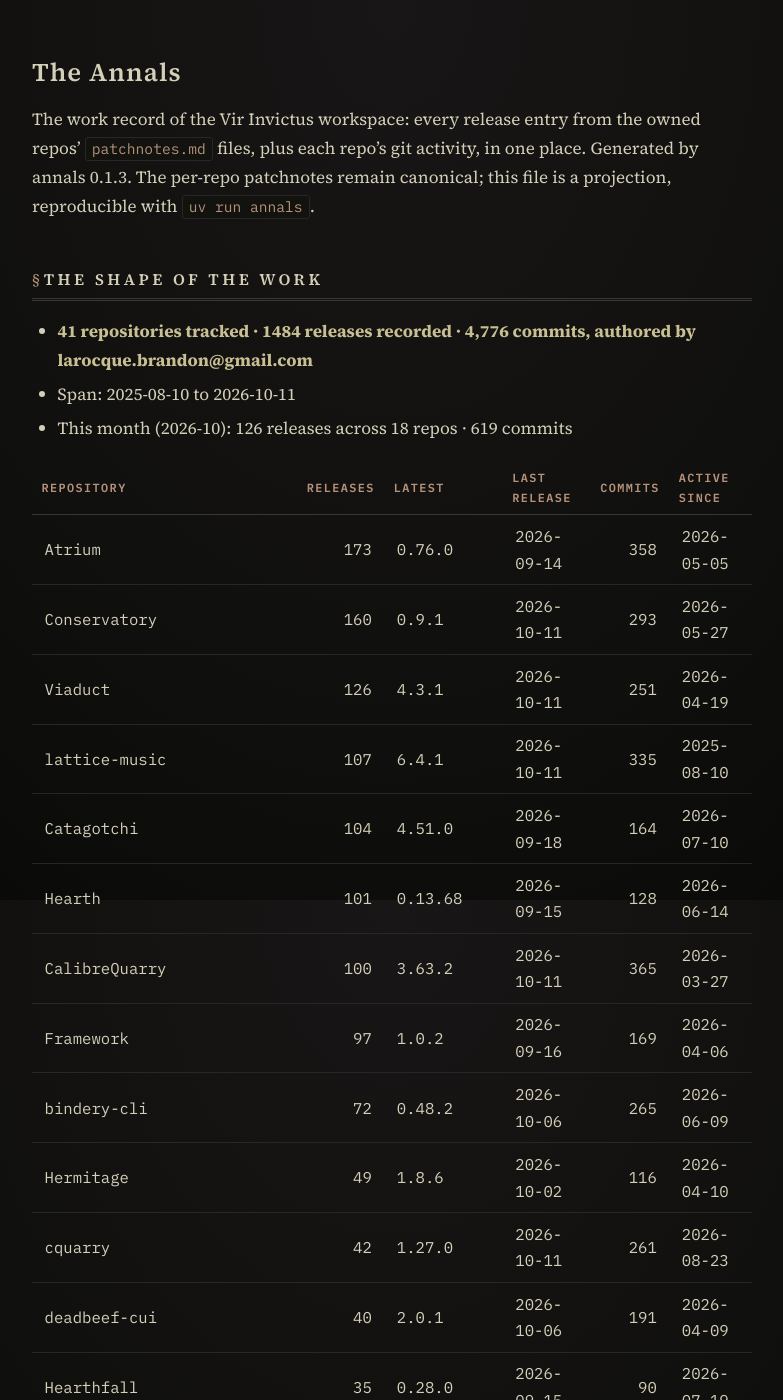
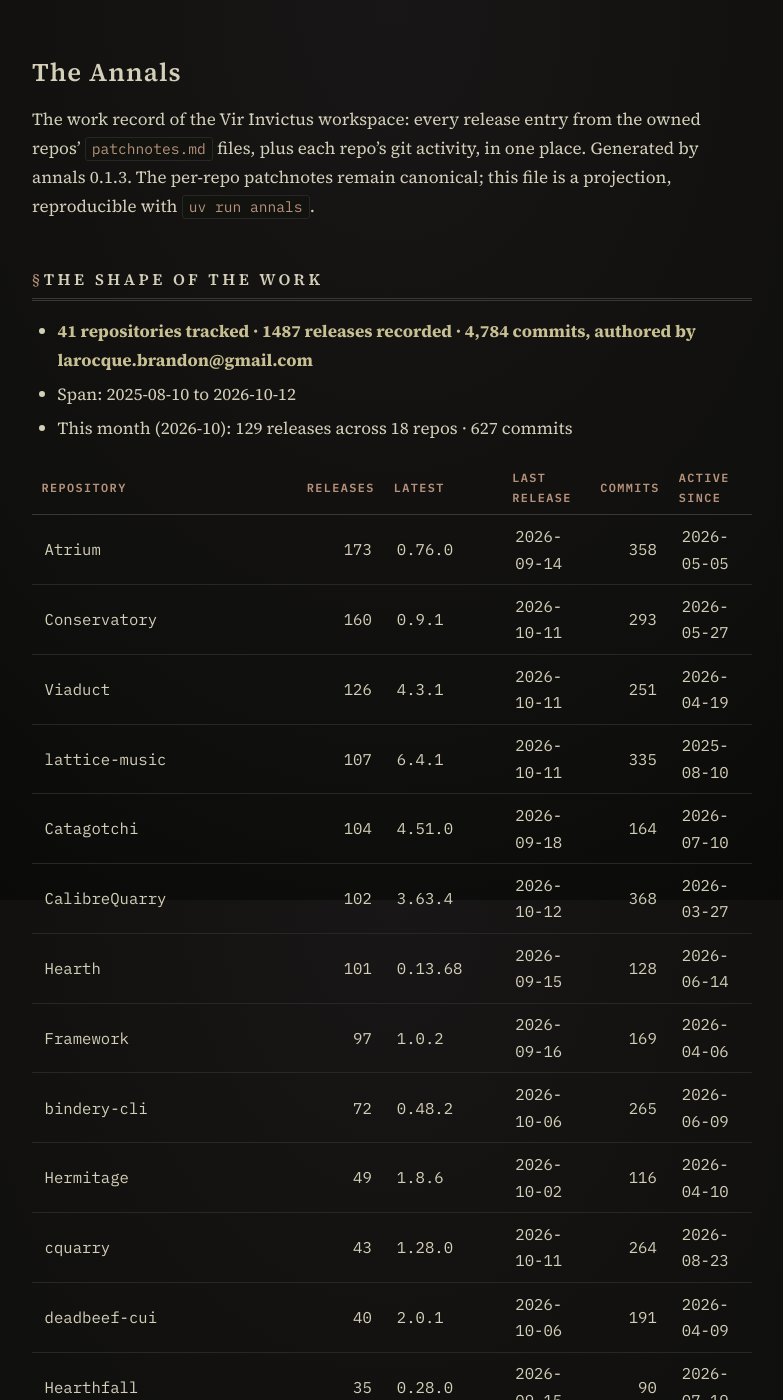
Before and after one commit to VirInvictus/VirInvictus.github.io, a Jekyll site: the page built from patchnotes.md, in a window 1280 px wide and 1400 px high. Shown: the whole window, without its empty margins (248-1031 px from the left). Built offline with Jekyll 4.4.1, drawn with Linux system fonts in a browser that asks for light colours; some of the changed text lies outside the part shown.

Commit message:
docs: annals refresh, 2026-10-12

````diff
--- a/patchnotes.md
+++ b/patchnotes.md
@@ -15,9 +15,9 @@ remain canonical; this file is a projection, reproducible with
 
 ## The shape of the work
 
-- **41 repositories tracked · 1484 releases recorded · 4,776 commits, authored by larocque.brandon@gmail.com**
-- Span: 2025-08-10 to 2026-10-11
-- This month (2026-10): 126 releases across 18 repos · 619 commits
+- **41 repositories tracked · 1487 releases recorded · 4,784 commits, authored by larocque.brandon@gmail.com**
+- Span: 2025-08-10 to 2026-10-12
+- This month (2026-10): 129 releases across 18 repos · 627 commits
 
 | Repository | Releases | Latest | Last release | Commits | Active since |
 |---|---:|---|---|---:|---|
@@ -26,12 +26,12 @@ remain canonical; this file is a projection, reproducible with
 | Viaduct | 126 | 4.3.1 | 2026-10-11 | 251 | 2026-04-19 |
 | lattice-music | 107 | 6.4.1 | 2026-10-11 | 335 | 2025-08-10 |
 | Catagotchi | 104 | 4.51.0 | 2026-09-18 | 164 | 2026-07-10 |
+| CalibreQuarry | 102 | 3.63.4 | 2026-10-12 | 368 | 2026-03-27 |
 | Hearth | 101 | 0.13.68 | 2026-09-15 | 128 | 2026-06-14 |
-| CalibreQuarry | 100 | 3.63.2 | 2026-10-11 | 365 | 2026-03-27 |
 | Framework | 97 | 1.0.2 | 2026-09-16 | 169 | 2026-04-06 |
 | bindery-cli | 72 | 0.48.2 | 2026-10-06 | 265 | 2026-06-09 |
 | Hermitage | 49 | 1.8.6 | 2026-10-02 | 116 | 2026-04-10 |
-| cquarry | 42 | 1.27.0 | 2026-10-11 | 261 | 2026-08-23 |
+| cquarry | 43 | 1.28.0 | 2026-10-11 | 264 | 2026-08-23 |
 | deadbeef-cui | 40 | 2.0.1 | 2026-10-06 | 191 | 2026-04-09 |
 | Hearthfall | 35 | 0.28.0 | 2026-09-15 | 90 | 2026-07-19 |
 | Colophon | 33 | 2.6.0 | 2026-09-15 | 97 | 2026-07-03 |
@@ -78,11 +78,11 @@ remain canonical; this file is a projection, reproducible with
 | 2026-07 | ▇▇▇▇▇▇▇▇▇▇▇▇ 154 | ▇▇▇▇▇▇▇▇ 476 |
 | 2026-08 | ▇▇▇▇▇▇▇▇▇▇▇▇▇ 165 | ▇▇▇▇▇▇▇▇▇▇▇▇▇ 776 |
 | 2026-09 | ▇▇▇▇▇▇▇▇▇▇▇▇▇▇▇▇▇▇▇▇▇▇▇▇▇▇▇▇ 350 | ▇▇▇▇▇▇▇▇▇▇▇▇▇▇▇▇▇▇▇▇▇▇▇▇▇▇▇▇ 1,729 |
-| 2026-10 | ▇▇▇▇▇▇▇▇▇▇ 126 | ▇▇▇▇▇▇▇▇▇▇ 619 |
+| 2026-10 | ▇▇▇▇▇▇▇▇▇▇ 129 | ▇▇▇▇▇▇▇▇▇▇ 627 |
 
 ## The languages
 
-423,478 lines of code · 27 languages · 40 repos
+424,678 lines of code · 27 languages · 40 repos
 
 ```
 ████████████████▓▓▓▓▓▓▓▓▓▓▓▓▓▓▒▒▒▒▒░░···
@@ -111,6 +111,8 @@ remain canonical; this file is a projection, reproducible with
 
 #### October 2026
 
+- **10-12 · CalibreQuarry 3.63.4** · The cquarry 1.28.0 floor (the entity case-change wave)
+- **10-11 · CalibreQuarry 3.63.3** · The identifier-set convergence pass (the #11 reopen: the writer side)
 - **10-11 · CalibreQuarry 3.63.2** · The cquarry 1.27.0 floor (the author display-form parity wave)
 - **10-11 · CalibreQuarry 3.63.1** · The cquarry 1.26.3 floor (issue #12)
 - **10-11 · CalibreQuarry 3.63.0** · fetch_library_codes: placeholder classifications read as a miss (issue #10)
@@ -118,6 +120,7 @@ remain canonical; this file is a projection, reproducible with
 - **10-11 · CalibreQuarry 3.62.1** · check_pdf: a hung battery degrades per file (issue #8)
 - **10-11 · Conservatory 0.9.1** · the browse follow-ups
 - **10-11 · Viaduct 4.3.1** · proxied Slashdot, numeric titles
+- **10-11 · cquarry 1.28.0** · The entity case-change wave (issue #6)
 - **10-11 · cquarry 1.27.0** · The author display-form parity wave (the three issue #5 follow-ups)
 - **10-11 · cquarry 1.26.3** · set_authors resolves piped author rows instead of colliding with them (issue #5)
 - **10-11 · lattice-music 6.4.1** · The rating-protection guard: --apply refuses a protected tree
@@ -1251,7 +1254,7 @@ that are not this workspace's work.
 | 2-kobo-style-sleepscreen-banner-prettified | 8 | 0 | 2 | 0 | 6 | 0 |
 | Atrium | 173 | 163 | 0 | 2 | 8 | 1 |
 | AudiobookTools | 6 | 6 | 0 | 0 | 0 | 0 |
-| CalibreQuarry | 100 | 100 | 0 | 0 | 0 | 0 |
+| CalibreQuarry | 102 | 102 | 0 | 0 | 0 | 0 |
 | Carrel | 20 | 20 | 0 | 0 | 0 | 0 |
 | Carrel-calibre-web | 19 | 18 | 0 | 1 | 0 | 0 |
 | Catagotchi | 104 | 104 | 0 | 0 | 0 | 0 |
@@ -1272,7 +1275,7 @@ that are not this workspace's work.
 | VirInvictus.github.io | 0 | 0 | 0 | 0 | 0 | 0 |
 | annals | 4 | 4 | 0 | 0 | 0 | 0 |
 | bindery-cli | 72 | 70 | 1 | 1 | 0 | 0 |
-| cquarry | 42 | 42 | 0 | 0 | 0 | 0 |
+| cquarry | 43 | 43 | 0 | 0 | 0 | 0 |
 | crash-course | 19 | 19 | 0 | 0 | 0 | 0 |
 | dead-reckoning-bookend-preset | 0 | 0 | 0 | 0 | 0 | 0 |
 | deadbeef-cui | 40 | 0 | 7 | 0 | 33 | 0 |
````
Also changed, not shown: other parts of patchnotes.md (+4 -4 lines).
